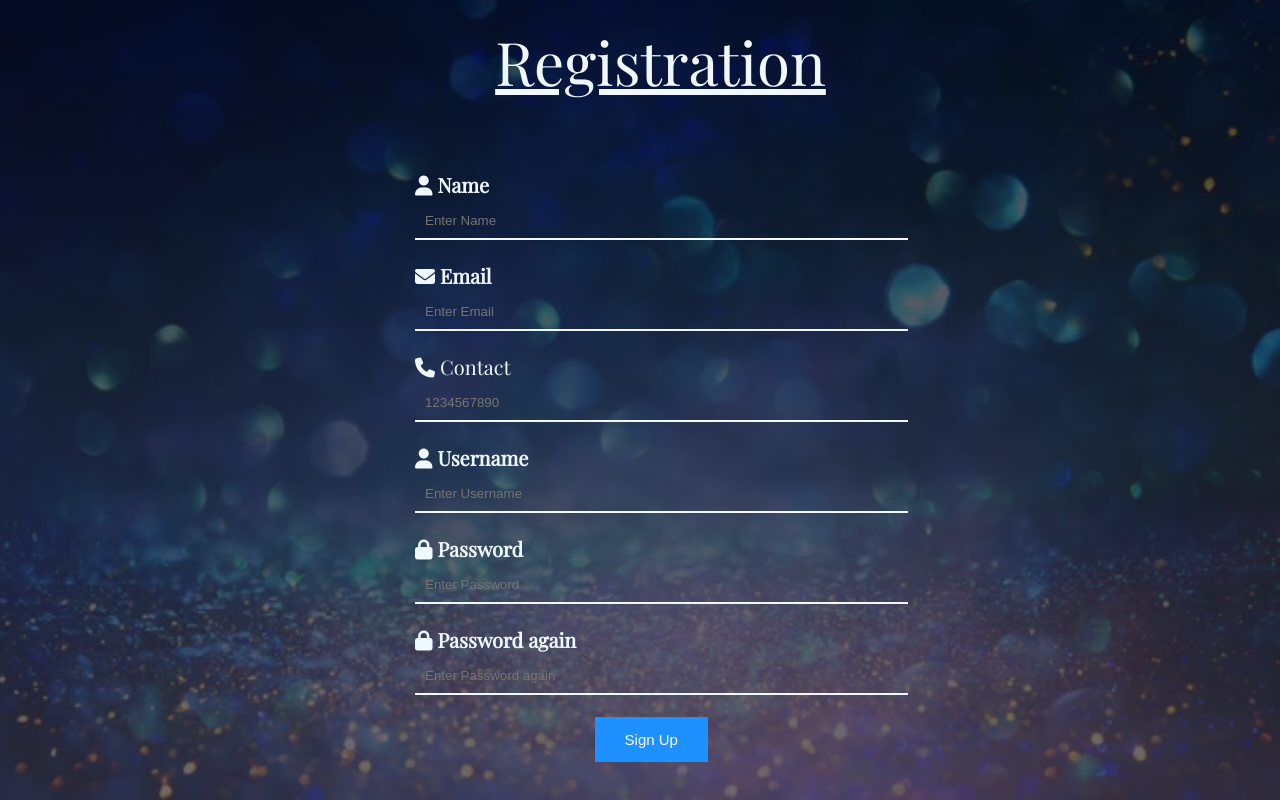
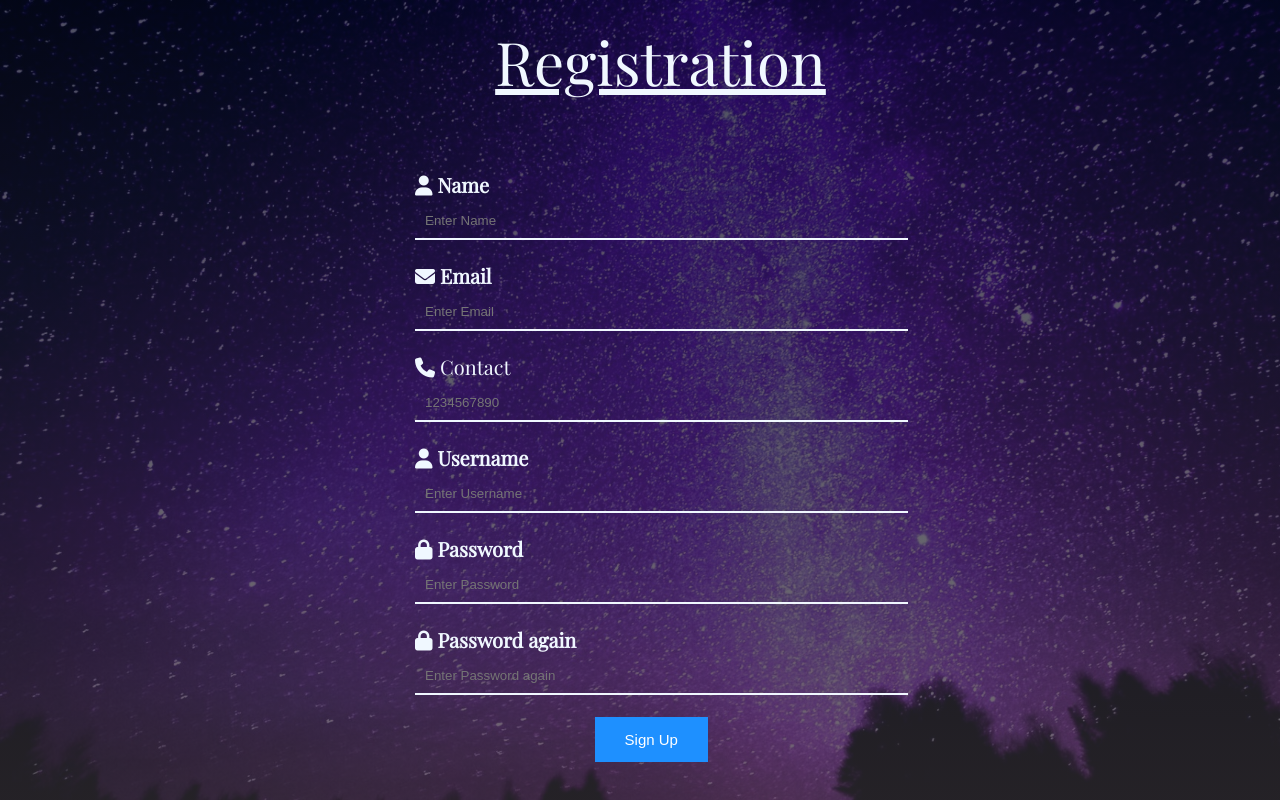
Before and after one commit to Navaneeth1235/registra, a plain HTML site: page index.html in a window 1280 px wide. Drawn offline with nearby package versions, Linux system fonts and the light colour scheme; a web font is replaced by a local one.

Commit message:
Update style.css

```diff
--- a/style.css
+++ b/style.css
@@ -5,7 +5,7 @@
 .header{
     min-height:100vh;
     width: 100%;
-    background: linear-gradient(rgba(4,9,30,0.7),rgba(52, 48, 55, 0.7)),url(./i11.jpg);
+    background: linear-gradient(rgba(4,9,30,0.7),rgba(52, 48, 55, 0.7)),url(./i5.jpg);
     background-position: center;
     position: relative;
     background-size: cover;
```
